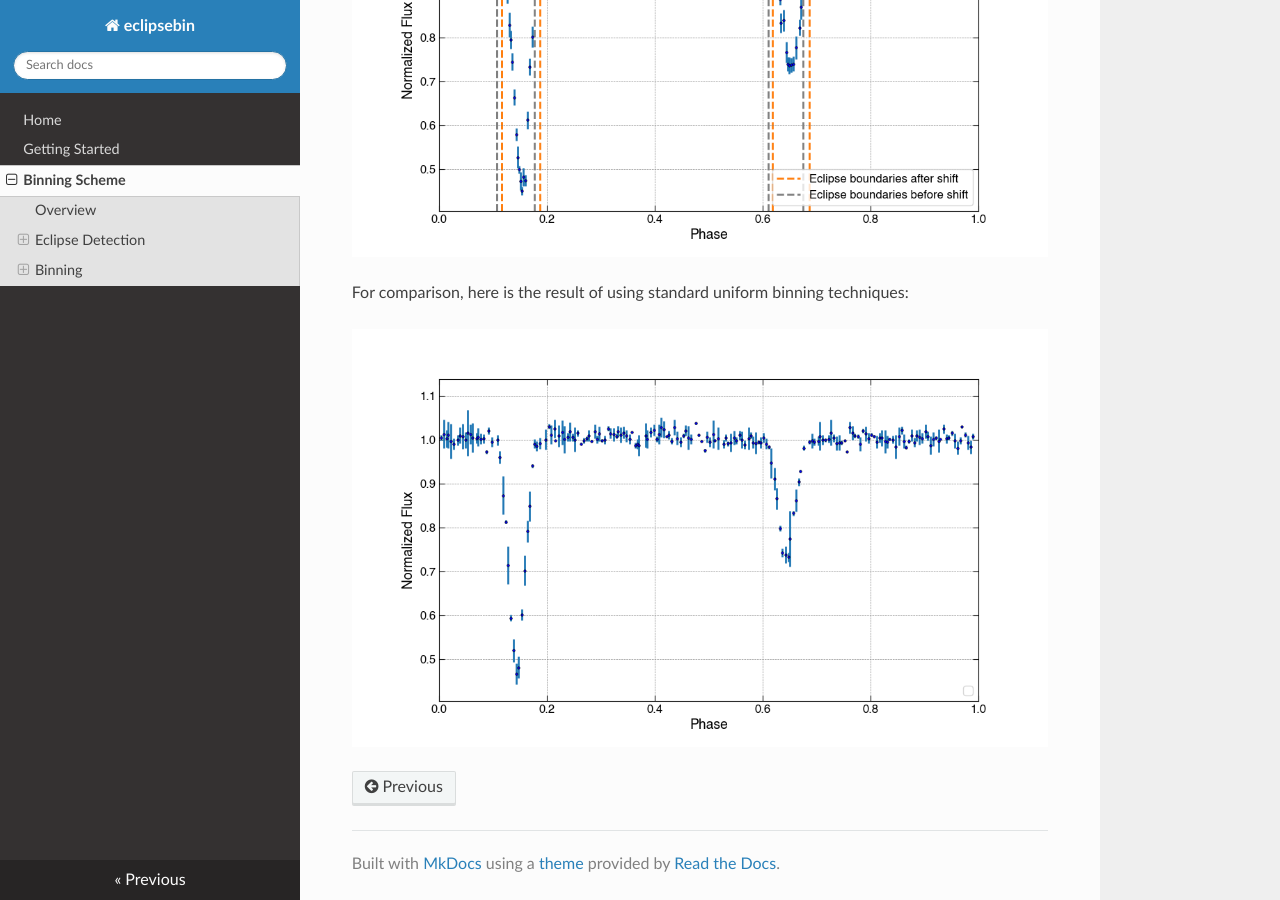
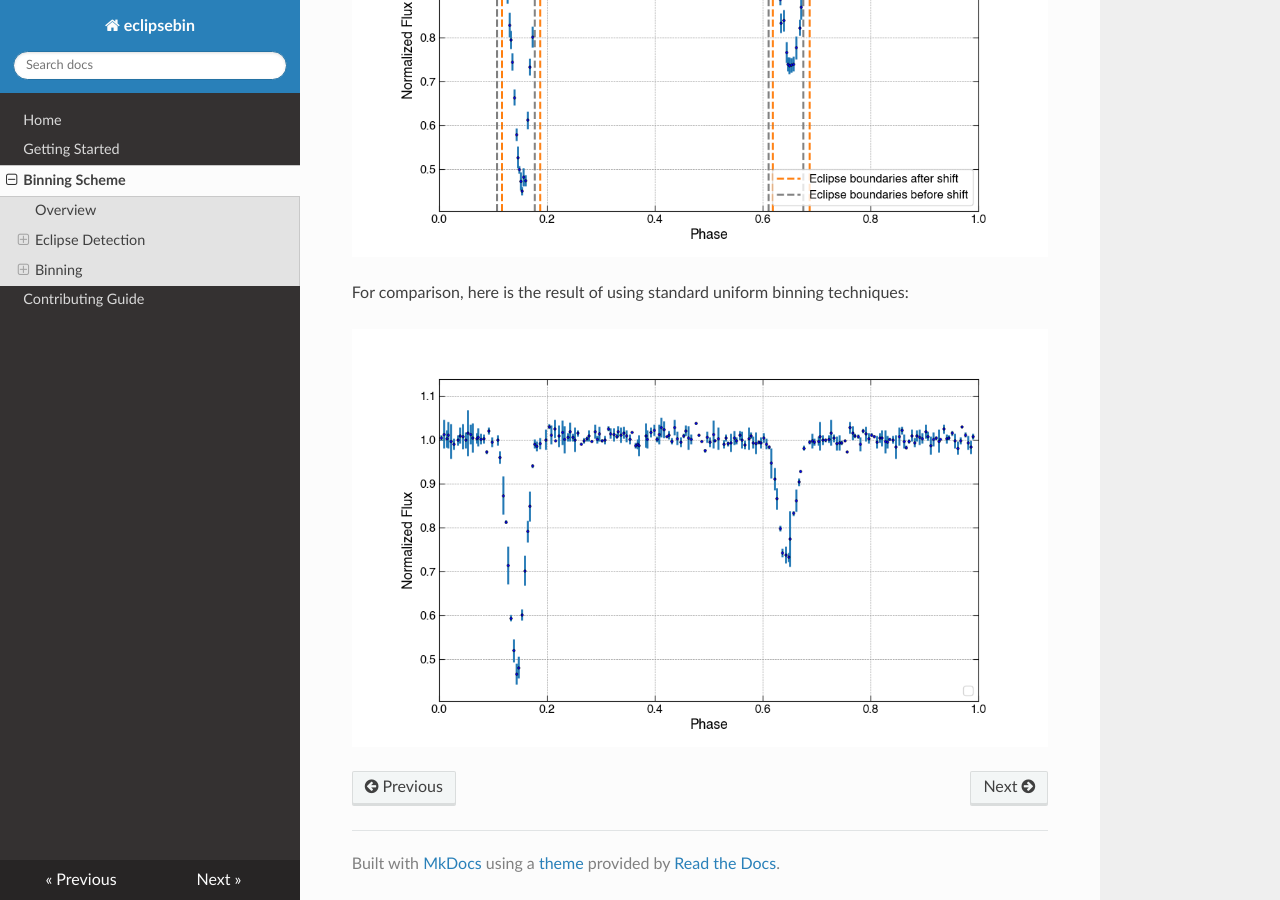
Before and after one commit to jackieblaum/eclipsebin, an MkDocs documentation site: the page built from docs/binning-scheme.md, in a window 1280 px wide and 900 px high, scrolled down 4230 px. Built offline with MkDocs 1.6.1, drawn with Linux system fonts in a browser that asks for light colours; nearby versions of some CDN libraries.

Commit message:
Add contributing guide file to docs.

```diff
--- a/mkdocs.yml
+++ b/mkdocs.yml
@@ -8,6 +8,7 @@ nav:
   - Home: index.md
   - Getting Started: getting-started.md
   - Binning Scheme: binning-scheme.md
+  - Contributing Guide: contributing.md
 
 # Custom URL to deploy
 site_url: https://eclipsebin.io/
```
Also changed, not shown: docs/contributing.md (added, +1 -0 lines).
